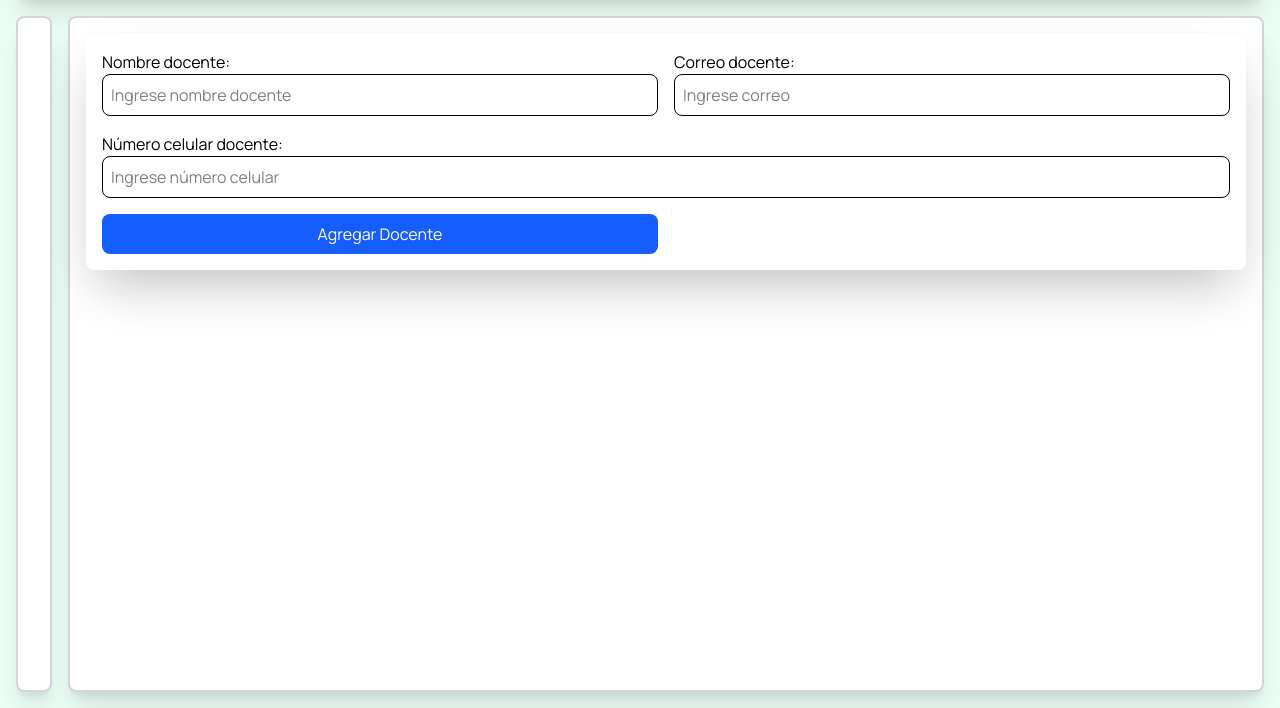
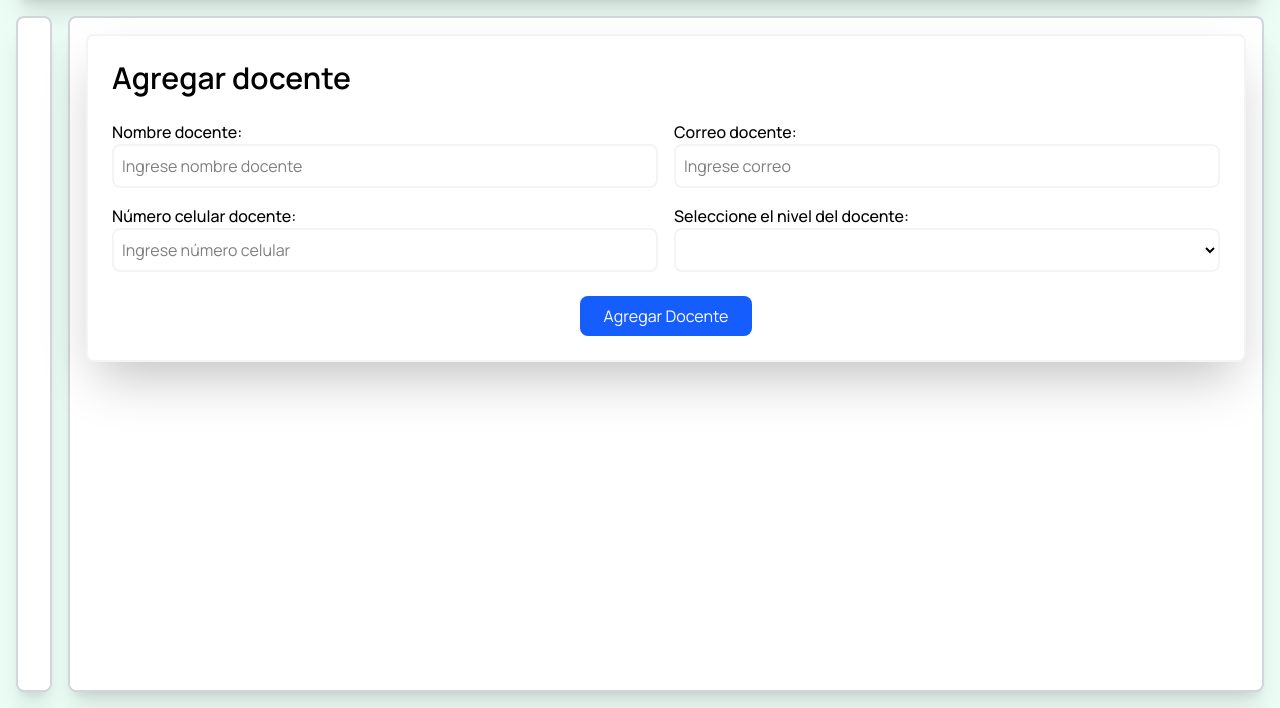
Before and after one commit to CToph02/alenkura, a Django app: page /add_docent in a window 1280 px wide. Shown: the part 92-800 px from the top of the page. Run offline with Django 5.2, Linux system fonts and the light colour scheme; lists and menus that the app fills with data are empty.

Commit message:
CToph02: se modificó template add_docent

```diff
--- a/alenkuraWeb/templates/userManager/add_docent.html
+++ b/alenkuraWeb/templates/userManager/add_docent.html
@@ -1,25 +1,51 @@
 {% extends './../base/base.html' %}
 {% block title %}index{% endblock %}
 {% block content %}
-<form class="grid grid-cols-2 gap-4 rounded-lg p-4 content-center shadow-2xl" method="post" action="{% url 'create_docent'%}">
+<form class="grid grid-cols-2 gap-4 rounded-lg p-6 shadow-2xl bg-white border-2 border-gray-100" method="post" action="{% url 'create_docent' %}">
     {% csrf_token %}
 
+    <!-- Título -->
+    <h1 class="col-span-2 text-3xl font-semibold mb-2">Agregar docente</h1>
+
+    <!-- Nombre -->
     <div class="flex flex-col">
-        <label for="user">Nombre docente:</label>
-        <input class="border-1 rounded-lg p-2 bg-white" name="username" type="text" placeholder="Ingrese nombre docente" required>
+        <label for="user" class="font-medium">Nombre docente:</label>
+        <input class="border rounded-lg p-2 bg-white focus:outline-none focus:ring-2 focus:ring-blue-500 border-2 border-gray-100 outline-none focus:border-gray-300 focus:"
+               name="username" type="text" placeholder="Ingrese nombre docente" required>
     </div>
 
+    <!-- Correo -->
     <div class="flex flex-col">
-        <label for="passwd">Correo docente:</label>
-        <input class="border-1 rounded-lg p-2 bg-white" name="email" type="email" placeholder="Ingrese correo" required>
+        <label for="email" class="font-medium">Correo docente:</label>
+        <input class="border rounded-lg p-2 bg-white focus:outline-none focus:ring-2 focus:ring-blue-500 border-2 border-gray-100"
+               name="email" type="email" placeholder="Ingrese correo" required>
     </div>
 
-    <div class="col-span-2 flex flex-col">
-        <label for="passwd">Número celular docente:</label>
-        <input class="border-1 rounded-lg p-2 bg-white" name="phone" type="tel" placeholder="Ingrese número celular" required>
+    <!-- Teléfono -->
+    <div class="flex flex-col">
+        <label for="phone" class="font-medium">Número celular docente:</label>
+        <input class="border rounded-lg p-2 bg-white focus:outline-none focus:ring-2 focus:ring-blue-500 border-2 border-gray-100"
+               name="phone" type="tel" placeholder="Ingrese número celular" required>
     </div>
 
-    <button class="rounded-lg p-2 bg-blue-600 text-white hover:bg-blue-700 cursor-pointer transition duration-300 ease-in-out" type="submit">Agregar
-        Docente</button>
+    <!-- Tipo de docente -->
+    <div class="flex flex-col">
+        <label for="typeDocent" class="font-medium">Seleccione el nivel del docente:</label>
+        <select class="border rounded-lg p-2 bg-white focus:outline-none focus:ring-2 focus:ring-blue-500 border-2 border-gray-100"
+                name="typeDocent" id="typeDocent" required>
+            {% for group in grupos %}
+                <option value="{{ group.name }}">{{ group.name }}</option>
+            {% endfor %}
+        </select>
+    </div>
+
+    <!-- Botón -->
+    <div class="col-span-2 flex justify-center mt-2">
+        <button class="rounded-lg px-6 py-2 bg-blue-600 text-white hover:bg-blue-700 transition duration-300 ease-in-out"
+                type="submit">
+            Agregar Docente
+        </button>
+    </div>
 </form>
+
 {% endblock %}
```
